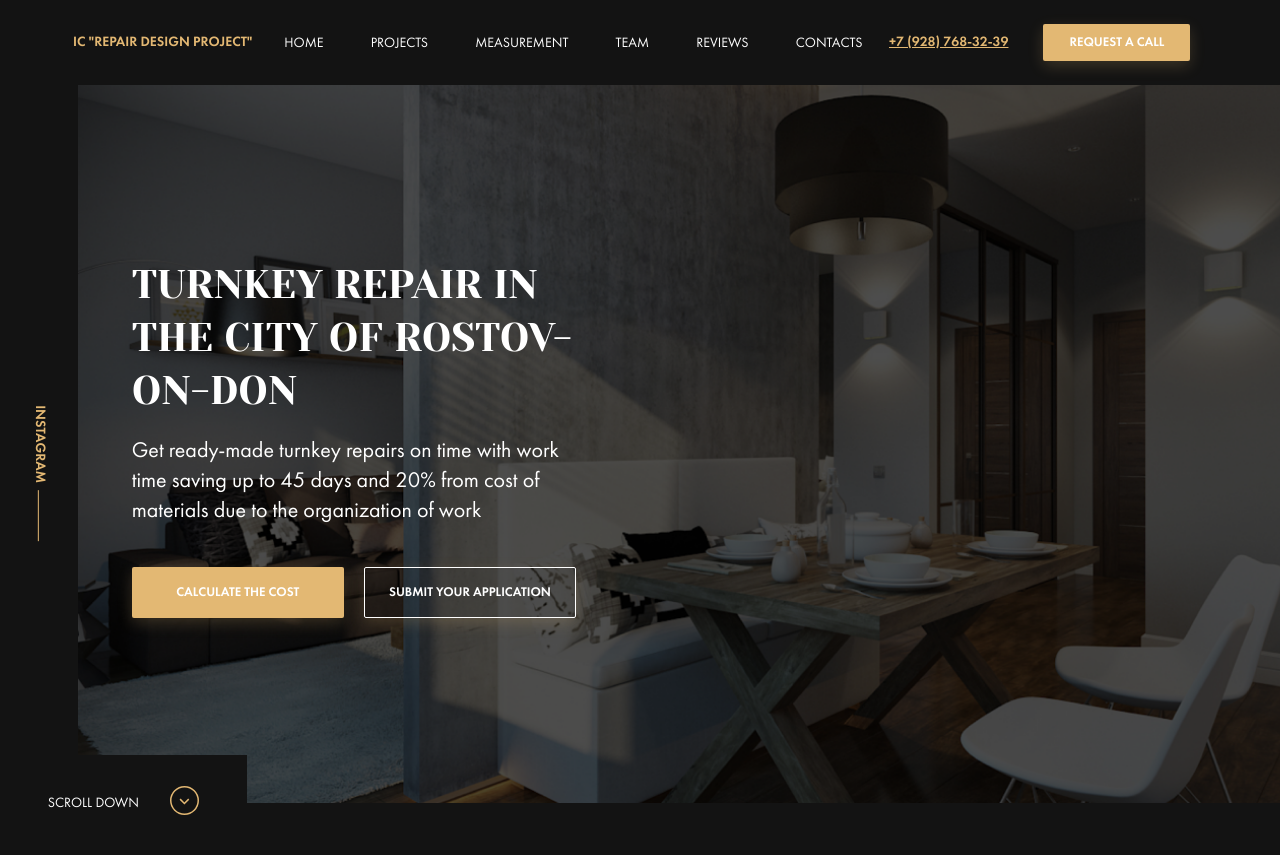
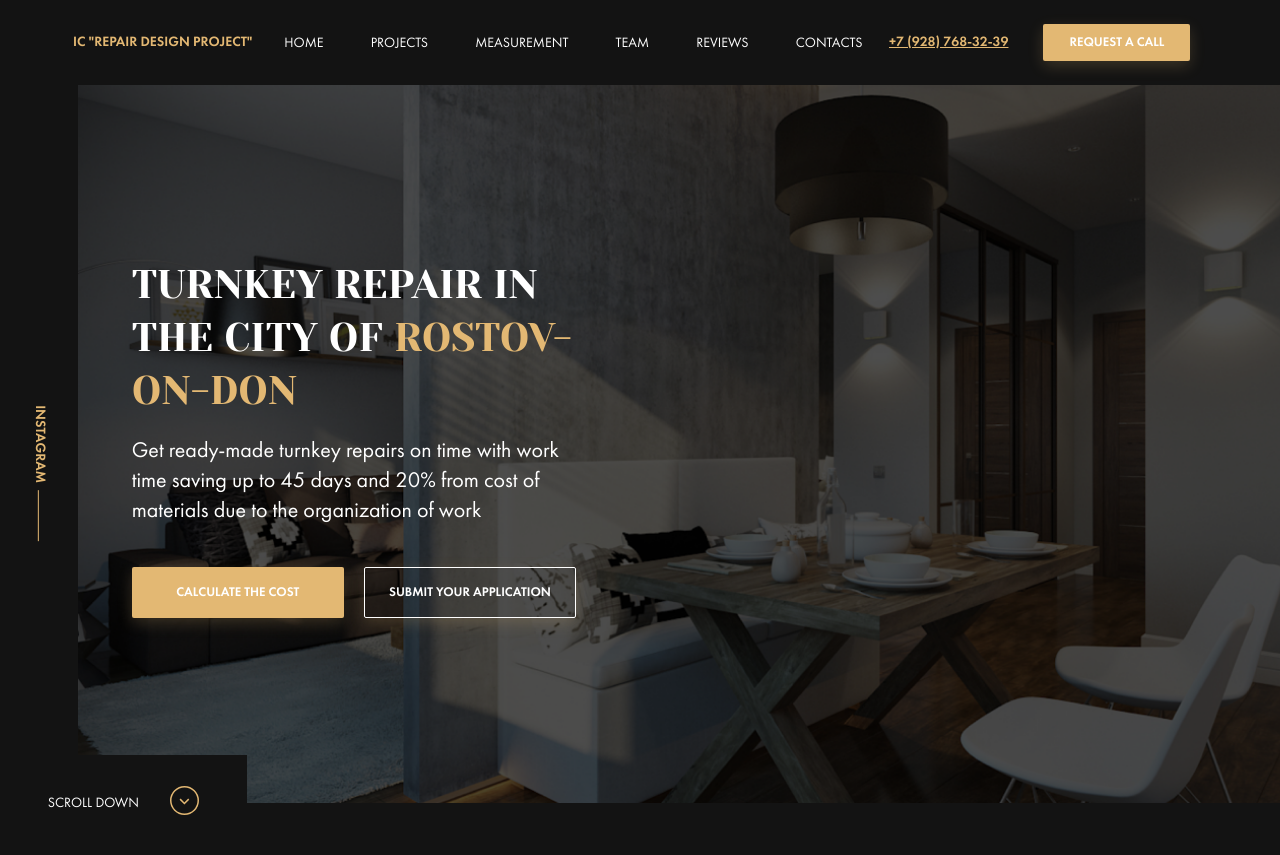
Before and after one commit to KsushaDk/StLab, a plain HTML site: page index.html in a window 1280 px wide. Shown: the top 855 px of the page. Drawn offline with Linux system fonts and the light colour scheme.

Commit message:
style: fix checkbox, add html background

```diff
--- a/assets/css/style.css
+++ b/assets/css/style.css
@@ -53,6 +53,9 @@
   box-sizing: border-box;
   text-decoration: none;
 }
+html {
+  background: #f5f2ea;
+}
 body {
   font-size: 20px;
   color: #363636;
@@ -226,6 +229,12 @@ body {
   font-size: 40px;
   line-height: 53px;
   color: #ffffff;
+  margin-bottom: 20px;
+}
+.colortext {
+  font-size: 40px;
+  line-height: 53px;
+  color: #e3b873;
   margin-bottom: 20px;
 }
 .turnkey__content_txt {
@@ -544,7 +553,7 @@ body {
   box-shadow: 0 0 20px #e3b873;
   border-color: #e3b873;
   background-color: #e3b873;
-  background-image: url("/assets/images/agree.svg");
+  background-image: url(../images/agree.svg);
 }
 /* Section repair types */
 
--- a/index.html
+++ b/index.html
@@ -36,7 +36,7 @@
           <a href="https://www.instagram.com/">INSTAGRAM</a>
         </aside>
         <div class="turnkey__content">
-          <h1 class="primary-title">Turnkey Repair in the city of Rostov-on-Don</h1>
+          <h1 class="primary-title">Turnkey Repair in the city of <span class="colortext primary-title">Rostov-on-Don</span></h1>
           <p class="turnkey__content_txt">
             Get ready-made turnkey repairs on time with work time saving up to
             45 days and 20% from cost of materials due to the organization of
```
